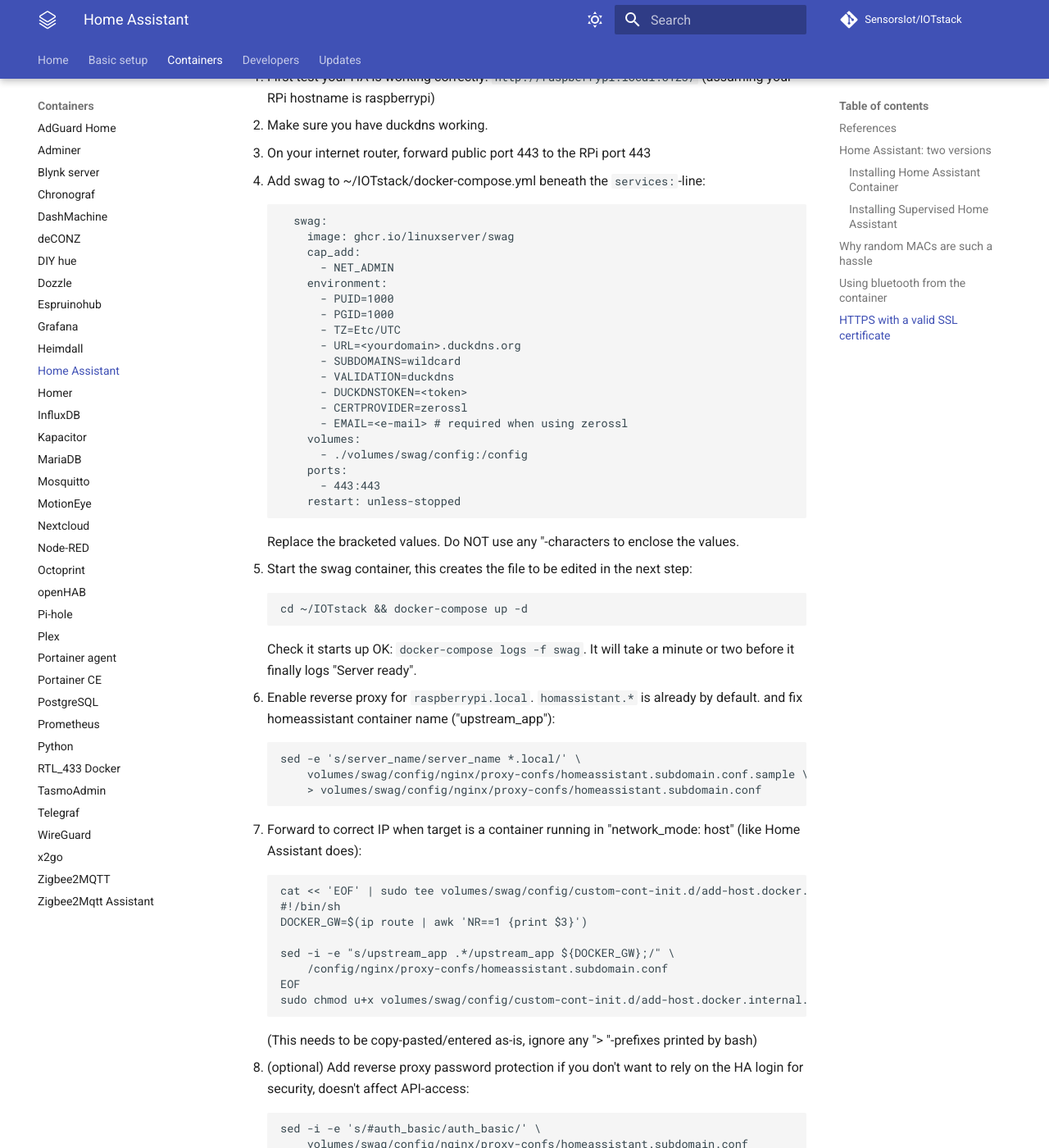
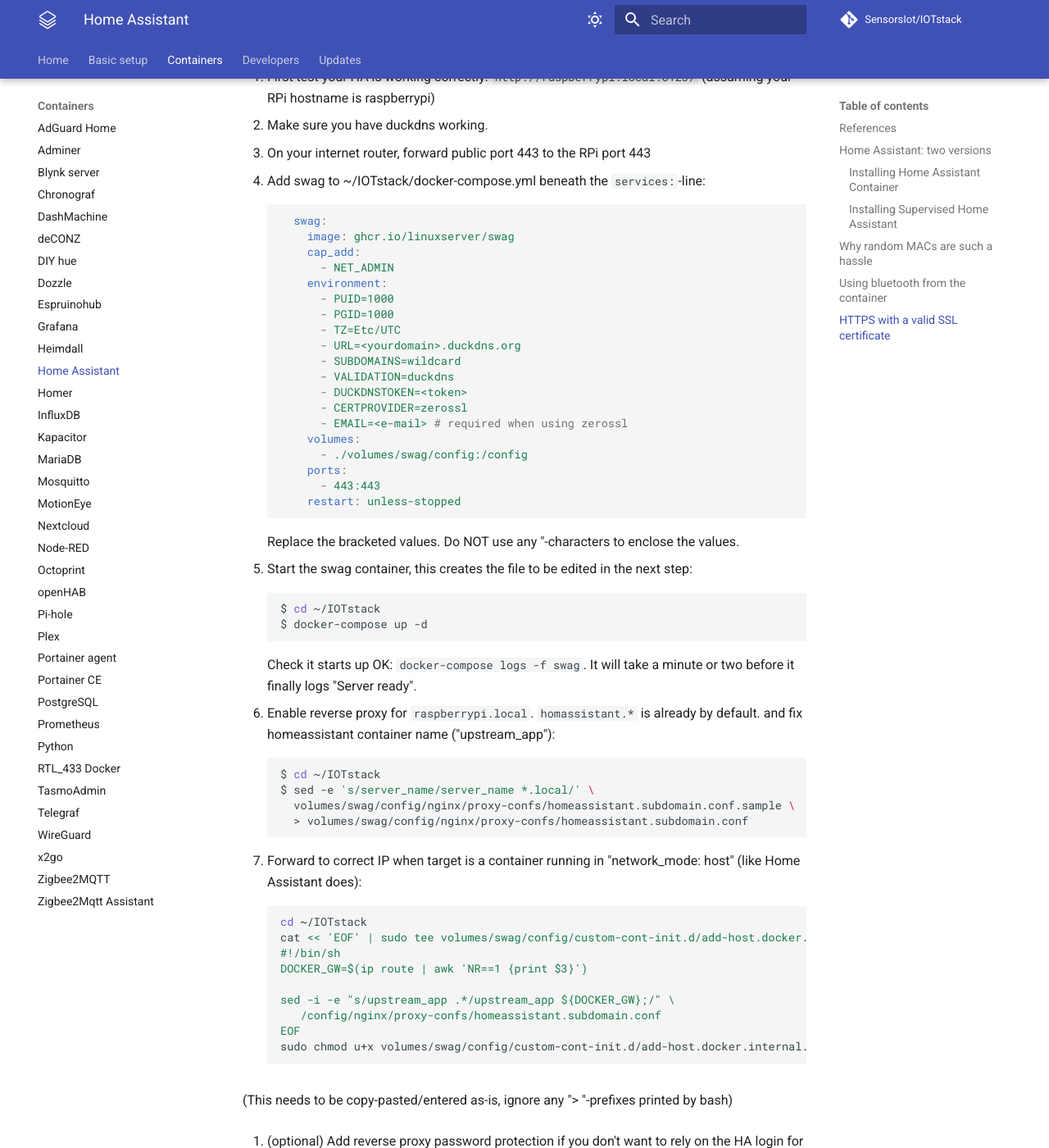
Before and after one commit to gcgarner/IOTstack, an MkDocs documentation site: the page built from docs/Containers/Home-Assistant.md, in a window 1280 px wide and 1400 px high, scrolled down 7255 px. Shown: the whole window at 82% size. Built offline with MkDocs 1.6.1 and Material for MkDocs 9.7.7, drawn with Linux system fonts in a browser that asks for light colours; comment, search, counter and statistics services are not loaded; some of the changed text lies outside the part shown.

Commit message:
20220327 Home Assistant documentation
Repairs broken internal hyperlinks by restoring internal anchors.

Restored anchors converted to null-anchor form.

Fixes some spacing and alignment errors (apparent in MacDown authoring
tool).

Prefers multi-line command syntax over `&&` form which can be confusing
to new users (quasi standard followed in other IOTstack documentation).

Prefers `$ ` prompt form for commands users should execute. This is
another quasi-standard.

Explicitly sets `cd ~/IOTstack` where its omission might produce
unexpected results.

Adds code-fence rendering hints where appropriate.

Signed-off-by: Phill Kelley <34226495+Paraphraser@users.noreply.github.com>

````diff
--- a/docs/Containers/Home-Assistant.md
+++ b/docs/Containers/Home-Assistant.md
@@ -2,7 +2,7 @@
 
 Home Assistant is a home automation platform. It is able to track and control all devices at your home and offer a platform for automating control.
 
-## References
+## <a name="references"></a>References
 
 - [Home Assistant home page](https://www.home-assistant.io/)
 
@@ -13,7 +13,7 @@
 - [DockerHub](https://hub.docker.com/r/homeassistant/home-assistant/)
 
 
-## Home Assistant: two versions
+## <a name="twoVersions"></a>Home Assistant: two versions
 
 There are two versions of Home Assistant:
 
@@ -31,7 +31,7 @@
 
 IOTstack used to offer a menu entry leading to a convenience script that could install Supervised Home Assistant but that stopped working when Home Assistant changed their approach. Now, the only method supported by IOTstack is Home Assistant Container.
 
-### Installing Home Assistant Container
+### <a name="installHAContainer"></a>Installing Home Assistant Container
 
 Home Assistant (Container) can be found in the `Build Stack` menu. Selecting it in this menu results in a service definition being added to:
 
@@ -56,7 +56,7 @@
 $ docker-compose up -d
 ```
 
-### Installing Supervised Home Assistant
+### <a name="installHASupervised"></a>Installing Supervised Home Assistant
 
 The direction being taken by the Home Assistant folks is to supply a ready-to-run image for your Raspberry Pi. That effectively dedicates your Raspberry Pi to Home Assistant and precludes the possibility of running alongside IOTstack and containers like Mosquitto, InfluxDB, Node-RED, Grafana, PiHole and WireGuard.
 
@@ -106,12 +106,12 @@
 
 	where «name» is the name you give to your Raspberry Pi (eg "iot-hub").
 
-After step 9, Supervised Home Assistant will be running. The `04_setup.sh` script also deals with the [random MACs](#why-random-macs-are-such-a-hassle) problem. After step 11, you'll be able to either:
+After step 9, Supervised Home Assistant will be running. The `04_setup.sh` script also deals with the [random MACs](#aboutRandomMACs) problem. After step 11, you'll be able to either:
 
 1. Restore a backup; or
 2. Run the IOTstack menu and choose your containers.
 
-## Why random MACs are such a hassle
+## <a name="aboutRandomMACs"></a>Why random MACs are such a hassle
 
 > This material was originally posted as part of [Issue 312](https://github.com/SensorsIot/IOTstack/issues/312). It was moved here following a suggestion by [lole-elol](https://github.com/lole-elol).
 
@@ -171,7 +171,8 @@
 
 It is not just configuration-time SSH sessions that break. If you decide to leave Raspberry Pi random Wifi MAC active **and** you have other clients (eq IoT devices) communicating with the Pi over WiFi, you will wrong-foot those clients each time the Raspberry Pi reboots. Data communications services from those clients will be impacted until those client devices time-out and catch up.
 
-## Using bluetooth from the container
+## <a name="usingBluetooth"></a>Using bluetooth from the container
+
 In order to be able to use BT & BLE devices from HA integrations, make sure that bluetooth is enabled and powered on at the start of the (Rpi) host by editing `/etc/bluetooth/main.conf`:
 
 ```conf
@@ -190,7 +191,7 @@
 ```
 ref: https://scribles.net/auto-power-on-bluetooth-adapter-on-boot-up/
 
-## HTTPS with a valid SSL certificate
+## <a name="httpsWithSSLcert"></a>HTTPS with a valid SSL certificate
 
 Some HA integrations (e.g google assistant) require your HA API to be
 accessible via https with a valid certificate. You can configure HA to do this:
@@ -209,70 +210,83 @@
 2. Make sure you have duckdns working.
 3. On your internet router, forward public port 443 to the RPi port 443
 4. Add swag to ~/IOTstack/docker-compose.yml beneath the `services:`-line:
-```
-  swag:
-    image: ghcr.io/linuxserver/swag
-    cap_add:
-      - NET_ADMIN
-    environment:
-      - PUID=1000
-      - PGID=1000
-      - TZ=Etc/UTC
-      - URL=<yourdomain>.duckdns.org
-      - SUBDOMAINS=wildcard
-      - VALIDATION=duckdns
-      - DUCKDNSTOKEN=<token>
-      - CERTPROVIDER=zerossl
-      - EMAIL=<e-mail> # required when using zerossl
-    volumes:
-      - ./volumes/swag/config:/config
-    ports:
-      - 443:443
-    restart: unless-stopped
-```
-    Replace the bracketed values. Do NOT use any "-characters to enclose the values.
+
+	```yaml
+	  swag:
+	    image: ghcr.io/linuxserver/swag
+	    cap_add:
+	      - NET_ADMIN
+	    environment:
+	      - PUID=1000
+	      - PGID=1000
+	      - TZ=Etc/UTC
+	      - URL=<yourdomain>.duckdns.org
+	      - SUBDOMAINS=wildcard
+	      - VALIDATION=duckdns
+	      - DUCKDNSTOKEN=<token>
+	      - CERTPROVIDER=zerossl
+	      - EMAIL=<e-mail> # required when using zerossl
+	    volumes:
+	      - ./volumes/swag/config:/config
+	    ports:
+	      - 443:443
+	    restart: unless-stopped
+	```
+
+	Replace the bracketed values. Do NOT use any "-characters to enclose the values.
 
 5. Start the swag container, this creates the file to be edited in the next step:
-   ```
-   cd ~/IOTstack && docker-compose up -d
-   ```
 
-    Check it starts up OK: `docker-compose logs -f swag`. It will take a minute or two before it finally logs "Server ready".
+	```bash
+	$ cd ~/IOTstack
+	$ docker-compose up -d
+	```
+
+	Check it starts up OK: `docker-compose logs -f swag`. It will take a minute or two before it finally logs "Server ready".
 
 6. Enable reverse proxy for `raspberrypi.local`. `homassistant.*` is already by default. and fix homeassistant container name ("upstream_app"):
-      ```
-      sed -e 's/server_name/server_name *.local/' \
-          volumes/swag/config/nginx/proxy-confs/homeassistant.subdomain.conf.sample \
-          > volumes/swag/config/nginx/proxy-confs/homeassistant.subdomain.conf
-      ```
+
+	```bash
+	$ cd ~/IOTstack
+	$ sed -e 's/server_name/server_name *.local/' \
+	  volumes/swag/config/nginx/proxy-confs/homeassistant.subdomain.conf.sample \
+	  > volumes/swag/config/nginx/proxy-confs/homeassistant.subdomain.conf
+	```
 
 7. Forward to correct IP when target is a container running in "network_mode:
    host" (like Home Assistant does):
-   ```
-   cat << 'EOF' | sudo tee volumes/swag/config/custom-cont-init.d/add-host.docker.internal.sh
-   #!/bin/sh
-   DOCKER_GW=$(ip route | awk 'NR==1 {print $3}')
 
-   sed -i -e "s/upstream_app .*/upstream_app ${DOCKER_GW};/" \
-       /config/nginx/proxy-confs/homeassistant.subdomain.conf
-   EOF
-   sudo chmod u+x volumes/swag/config/custom-cont-init.d/add-host.docker.internal.sh
-   ```
+	```bash
+	cd ~/IOTstack
+	cat << 'EOF' | sudo tee volumes/swag/config/custom-cont-init.d/add-host.docker.internal.sh
+	#!/bin/sh
+	DOCKER_GW=$(ip route | awk 'NR==1 {print $3}')
+
+	sed -i -e "s/upstream_app .*/upstream_app ${DOCKER_GW};/" \
+	   /config/nginx/proxy-confs/homeassistant.subdomain.conf
+	EOF
+	sudo chmod u+x volumes/swag/config/custom-cont-init.d/add-host.docker.internal.sh
+	```
+
    (This needs to be copy-pasted/entered as-is, ignore any "> "-prefixes printed
    by bash)
 
 8. (optional) Add reverse proxy password protection if you don't want to rely
    on the HA login for security, doesn't affect API-access:
-    ```
-    sed -i -e 's/#auth_basic/auth_basic/' \
-        volumes/swag/config/nginx/proxy-confs/homeassistant.subdomain.conf
-    docker-compose exec swag htpasswd -c /config/nginx/.htpasswd anyusername
-    ```
+
+	```bash
+	$ cd ~/IOTstack
+	$ sed -i -e 's/#auth_basic/auth_basic/' \
+		volumes/swag/config/nginx/proxy-confs/homeassistant.subdomain.conf
+	$ docker-compose exec swag htpasswd -c /config/nginx/.htpasswd anyusername
+	```
+
 9. Add `use_x_forwarded_for` and `trusted_proxies` to your homeassistant [http
    config](https://www.home-assistant.io/integrations/http). The configuration
    file is at `volumes/home_assistant/configuration.yaml` For a default install
    the resulting http-section should be:
-   ```
+
+   ```yaml
    http:
       use_x_forwarded_for: true
       trusted_proxies:
@@ -280,6 +294,7 @@
         - 172.16.0.0/12
         - 10.77.0.0/16
    ```
+
 10. Refresh the stack: `cd ~/IOTstack && docker-compose stop && docker-compose
     up -d` (again may take 1-3 minutes for swag to start if it recreates
     certificates)
@@ -292,10 +307,12 @@
     are just testing)
 
     Or from the command line in the RPi:
-    ```
-    curl --resolve homeassistant.<yourdomain>.duckdns.org:443:127.0.0.1 \
+
+    ```bash
+    $ curl --resolve homeassistant.<yourdomain>.duckdns.org:443:127.0.0.1 \
         https://homeassistant.<yourdomain>.duckdns.org/
     ```
+
     (output should end in `if (!window.latestJS) { }</script></body></html>`)
 
 13. And finally test your router forwards correctly by accessing it from
````
